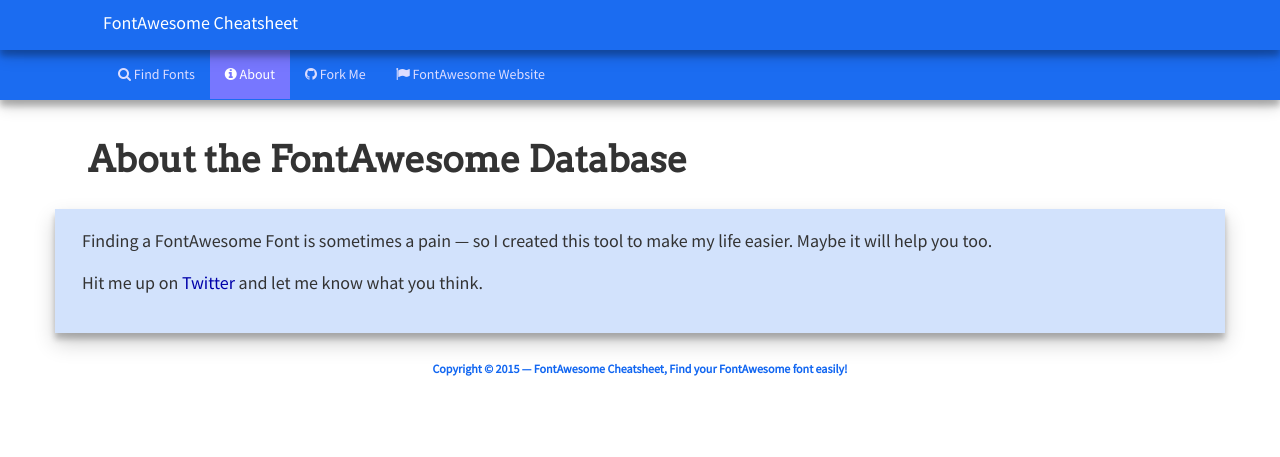
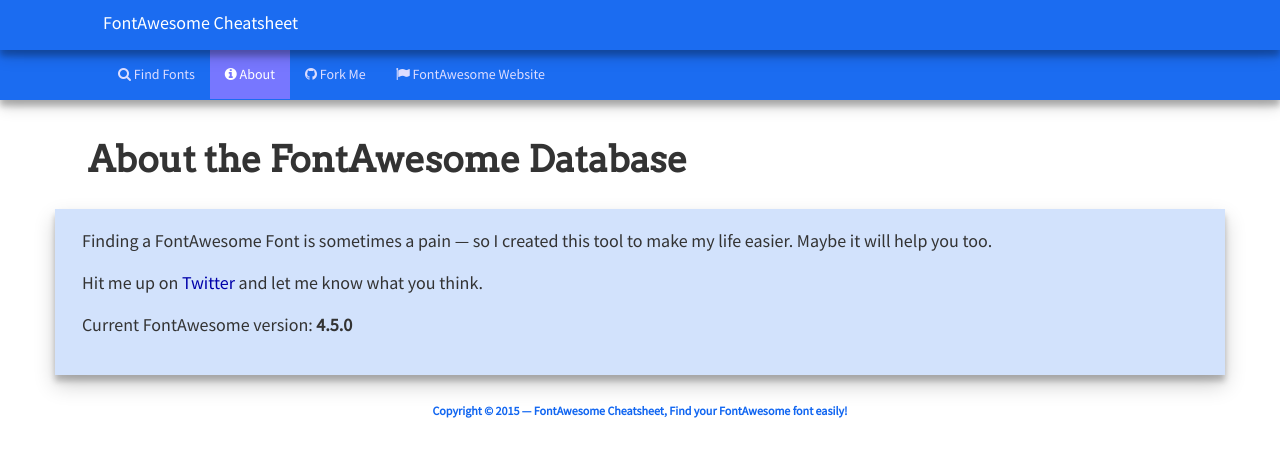
Before and after one commit to fadbus/fadbus.github.io, a Jekyll site: the page built from about/index.html, in a window 1280 px wide. Shown: the top 457 px of the page. Built offline with Jekyll 4.4.1, drawn with Linux system fonts in a browser that asks for light colours; comment, search, counter and statistics services are not loaded.

Commit message:
Adds a version to the about page.

```diff
--- a/_config.yml
+++ b/_config.yml
@@ -1,6 +1,7 @@
 # App title & short title
 title: "FontAwesome Cheatsheet"
 shortTitle: "FACS"
+currentVersion: "4.5.0"
 
 # main contact email for the app
 email: "hi@dereknutile.com"
--- a/about/index.html
+++ b/about/index.html
@@ -13,6 +13,7 @@
 
     <p>Finding a FontAwesome Font is sometimes a pain &mdash; so I created this tool to make my life easier.  Maybe it will help you too.</p>
     <p>Hit me up on <a href="http://twitter.com/{{ site.twitter-username }}" target="_blank">Twitter</a> and let me know what you think.</p>
+    <p>Current FontAwesome version: <strong>{{ site.currentVersion }}</strong></p>
 
   </div><!-- /.row -->
   </div><!-- /.container -->
```
